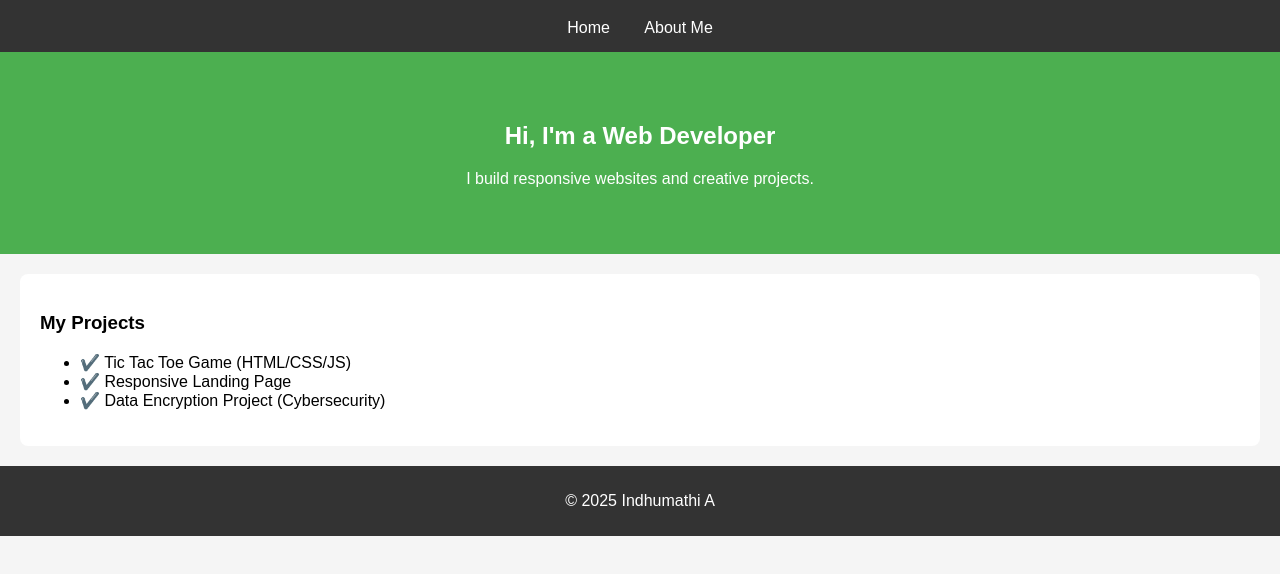
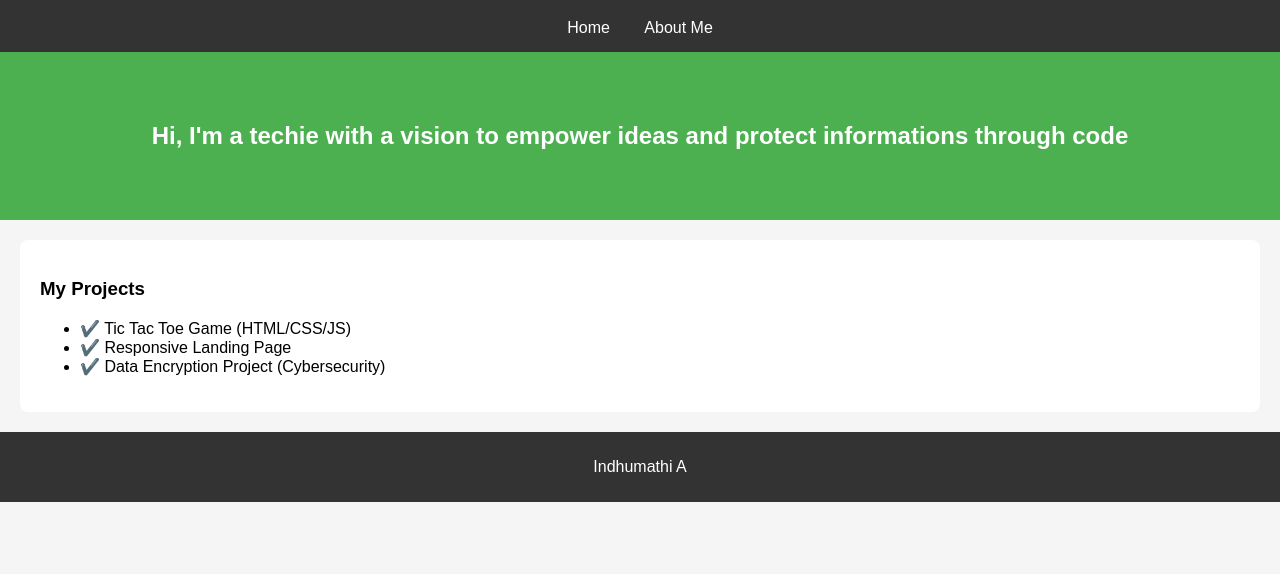
Before and after one commit to indhumathi2906/PRODIGY_WD_03, a plain HTML site: page index.html in a window 1280 px wide. Shown: the part 76-650 px from the top of the page. Drawn offline with Linux system fonts and the light colour scheme.

Commit message:
Update index.html

```diff
--- a/index.html
+++ b/index.html
@@ -17,8 +17,8 @@
   </header>
 
   <section class="hero">
-    <h2>Hi, I'm a Web Developer</h2>
-    <p>I build responsive websites and creative projects.</p>
+    <h2>Hi, I'm a techie with a vision to empower ideas and protect informations through code</h2>
+
   </section>
 
   <section class="projects">
@@ -31,7 +31,7 @@
   </section>
 
   <footer>
-    <p>© 2025 Indhumathi A</p>
+    <p></p>Indhumathi A</p>
   </footer>
 
 </body>
```
